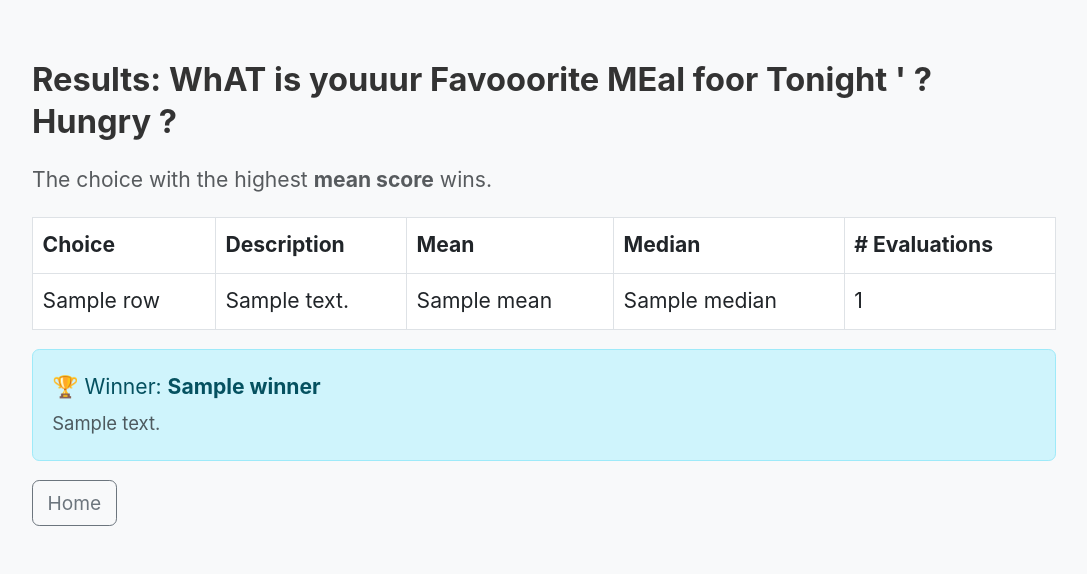
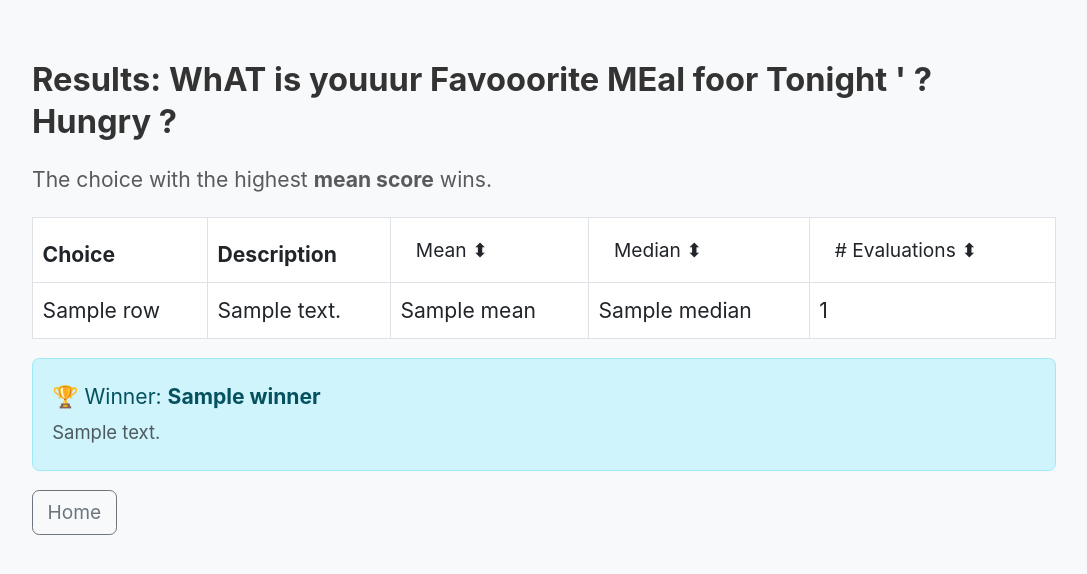
Before and after one commit to Decide-Mieux/app, a Flask app: template app/templates/results.html in a window 1280 px wide. Shown: the top 574 px of the page, without its empty margins (96-1183 px from the left). Run offline with Flask 3, Linux system fonts and the light colour scheme; tables that the repository leaves empty hold one stand-in row (values such as "Sample post"); the template is opened without the code that fills it: values that come from a table or form of the project are taken from there, most other values are stand-ins (such as "Sample title", 1, 10 or a date in 2020).

Commit message:
Add files via upload

```diff
--- a/app/templates/results.html
+++ b/app/templates/results.html
@@ -11,12 +11,16 @@
     <h2>Results: {{ decision.name }}</h2>
     <p class="text-muted">The choice with the highest <strong>mean score</strong> wins.</p>
     {% if stats %}
-        <table class="table table-bordered">
-            <thead>
-                <tr>
-                    <th>Choice</th><th>Description</th><th>Mean</th><th>Median</th><th># Evaluations</th>
-                </tr>
-            </thead>
+       <table id="results-table" class="table table-bordered">
+<thead>
+    <tr>
+        <th>Choice</th>
+        <th>Description</th>
+        <th><button class="btn" onclick="sortTable(2)">Mean ⬍</button></th>
+        <th><button class="btn" onclick="sortTable(3)">Median ⬍</button></th>
+        <th><button class="btn" onclick="sortTable(4)"># Evaluations ⬍</button></th>
+    </tr>
+</thead>
             <tbody>
                 {% for row in stats %}
                     <tr {% if winner and row.label == winner.label %} class="table-success" {% endif %}>
@@ -40,5 +44,33 @@
     {% endif %}
     <a href="/" class="btn btn-outline-secondary">Home</a>
 </div>
+<script>
+function sortTable(colIndex) {
+    const table = document.getElementById("results-table");
+    const tbody = table.querySelector("tbody");
+    const rows = Array.from(tbody.querySelectorAll("tr"));
+
+    const isAsc = table.getAttribute("data-sort-col") == colIndex && table.getAttribute("data-sort-dir") == "asc";
+    table.setAttribute("data-sort-col", colIndex);
+    table.setAttribute("data-sort-dir", isAsc ? "desc" : "asc");
+
+    rows.sort((a, b) => {
+        let valA = a.children[colIndex].textContent.trim();
+        let valB = b.children[colIndex].textContent.trim();
+
+        // Convert to number if possible
+        valA = parseFloat(valA);
+        valB = parseFloat(valB);
+
+        if (isNaN(valA) || isNaN(valB)) return 0;
+
+        return isAsc ? valA - valB : valB - valA;
+    });
+
+    // Re-append sorted rows
+    rows.forEach(row => tbody.appendChild(row));
+}
+</script>
+
 </body>
 </html>
```
